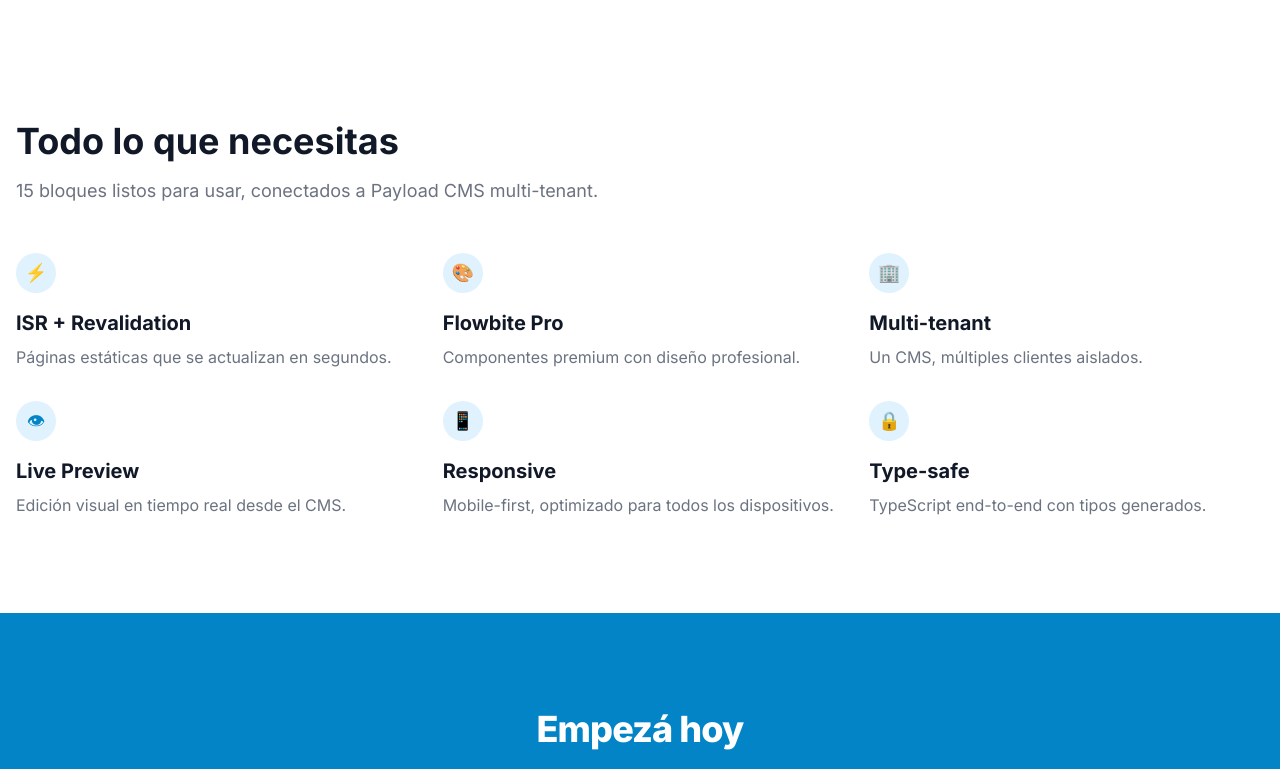
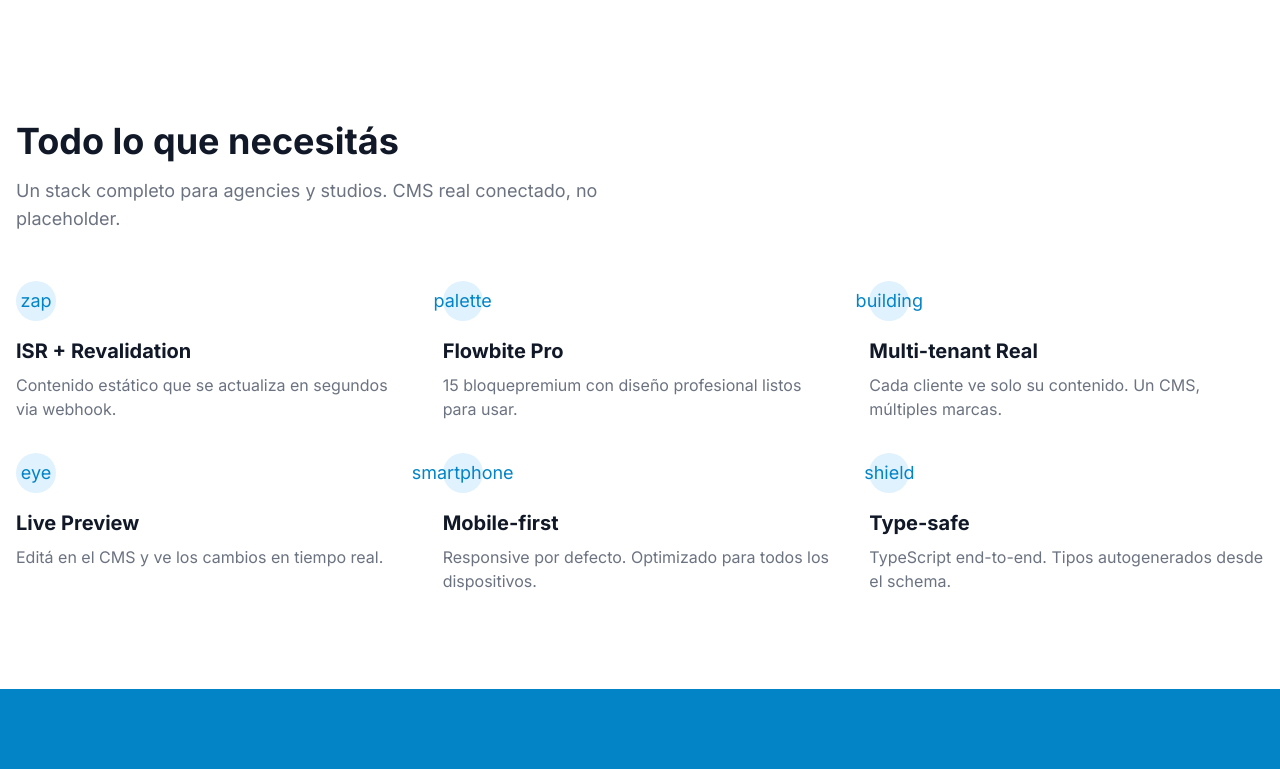
Before and after one commit to BELIEVE-IT-GROUP/believe-web-starter, a Next.js app: page / in a window 1280 px wide. Shown: the part 500-1269 px from the top of the page. Built offline with nearby package versions, Linux system fonts and the light colour scheme; no server answers.

Commit message:
feat: final local integration - updated home fallback + blocks
- Home page with updated demoBlocks (ready to consume CMS blocks when added)
- Clean build: 8 pages, 3 posts pre-rendered from CMS
- /api/revalidate with force-dynamic workaround
- Full CMS integration with tenant filtering

```diff
--- a/src/app/page.tsx
+++ b/src/app/page.tsx
@@ -17,7 +17,7 @@ const demoBlocks = [
     id: 'hero-1',
     blockType: 'hero',
     headline: 'Construimos webs que convierten',
-    subheadline: 'Believe Agency CMS + Next.js 15 + Flowbite Pro. Multi-tenant, ISR, live preview.',
+    subheadline: 'Believe Agency: CMS multi-tenant + Next.js + Flowbite Pro. Desplegado en minutos, escalable para siempre.',
     badge: 'Nuevo: believe-web-starter',
     ctas: [
       { text: 'Ver documentación', url: '#', style: 'primary' },
@@ -27,28 +27,30 @@ const demoBlocks = [
   {
     id: 'features-1',
     blockType: 'features',
-    headline: 'Todo lo que necesitas',
-    subheadline: '15 bloques listos para usar, conectados a Payload CMS multi-tenant.',
+    headline: 'Todo lo que necesitás',
+    subheadline: 'Un stack completo para agencies y studios. CMS real conectado, no placeholder.',
     items: [
-      { icon: '⚡', title: 'ISR + Revalidation', description: 'Páginas estáticas que se actualizan en segundos.' },
-      { icon: '🎨', title: 'Flowbite Pro', description: 'Componentes premium con diseño profesional.' },
-      { icon: '🏢', title: 'Multi-tenant', description: 'Un CMS, múltiples clientes aislados.' },
-      { icon: '👁', title: 'Live Preview', description: 'Edición visual en tiempo real desde el CMS.' },
-      { icon: '📱', title: 'Responsive', description: 'Mobile-first, optimizado para todos los dispositivos.' },
-      { icon: '🔒', title: 'Type-safe', description: 'TypeScript end-to-end con tipos generados.' },
+      { icon: 'zap', title: 'ISR + Revalidation', description: 'Contenido estático que se actualiza en segundos via webhook.' },
+      { icon: 'palette', title: 'Flowbite Pro', description: '15 bloquepremium con diseño profesional listos para usar.' },
+      { icon: 'building', title: 'Multi-tenant Real', description: 'Cada cliente ve solo su contenido. Un CMS, múltiples marcas.' },
+      { icon: 'eye', title: 'Live Preview', description: 'Editá en el CMS y ve los cambios en tiempo real.' },
+      { icon: 'smartphone', title: 'Mobile-first', description: 'Responsive por defecto. Optimizado para todos los dispositivos.' },
+      { icon: 'shield', title: 'Type-safe', description: 'TypeScript end-to-end. Tipos autogenerados desde el schema.' },
     ],
   },
   {
     id: 'cta-1',
     blockType: 'cta',
     headline: 'Empezá hoy',
-    subheadline: 'Cloná el repo, configurá tu tenant y tené tu web corriendo en minutos.',
+    subheadline: 'Cloná el repo, conectá tu tenant y tené tu web corriendo en minutos.',
     cta: { text: 'Ver en GitHub', url: 'https://github.com/BELIEVE-IT-GROUP/believe-web-starter' },
   },
 ]
 
 export default async function HomePage() {
   const page = await getPageBySlug('home')
+  // NOTE: Payload blocks requieren creación via admin por la complejidad de relaciones polimórficas.
+  // Cuando se agreguen bloques desde el admin del CMS, se consumirán automáticamente.
   const blocks = page?.blocks?.length ? page.blocks : demoBlocks
 
   return <BlockRenderer blocks={blocks} />
```
